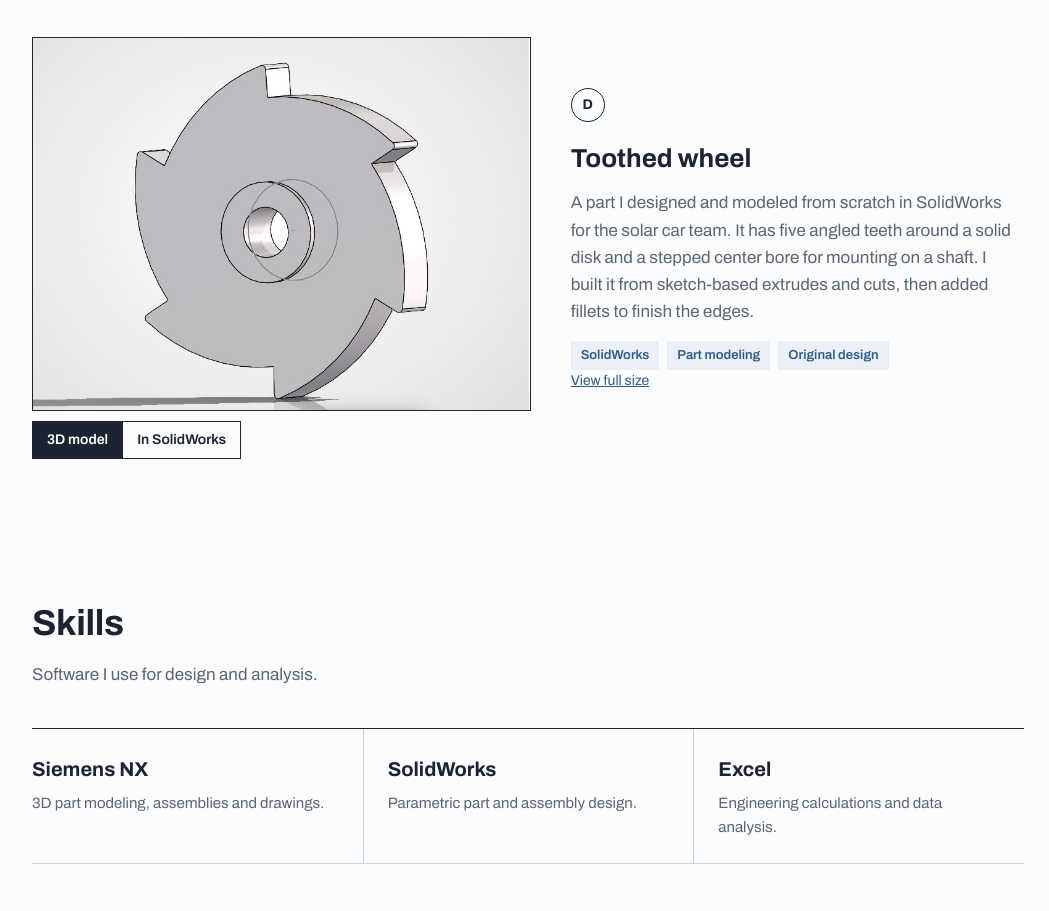
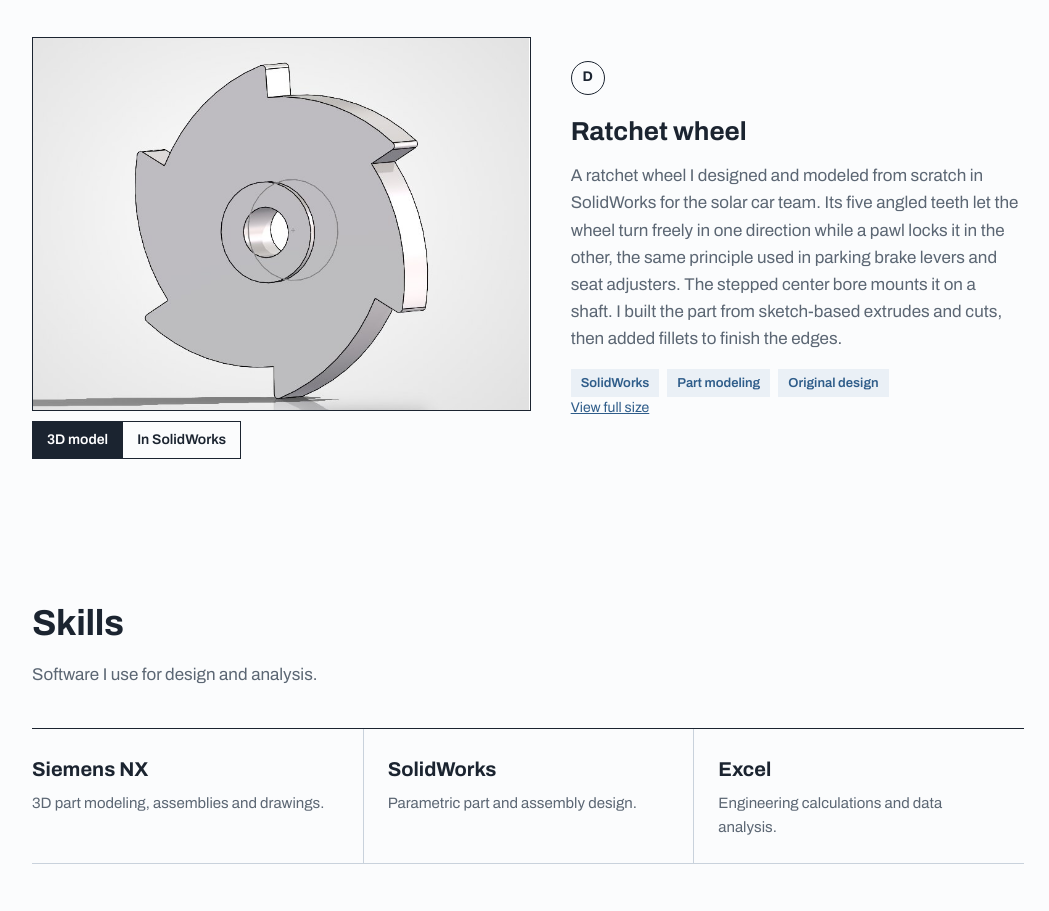
Before and after one commit to IzzyyEgan28/IzzyyEgan28.github.io, a plain HTML site: page index.html in a window 1280 px wide. Shown: the part 2457-3368 px from the top of the page, without its empty margins (112-1161 px from the left). Drawn offline with Linux system fonts and the light colour scheme.

Commit message:
Name solar part a ratchet wheel and explain its function
Co-Authored-By: Claude Opus 5.5 <noreply@anthropic.com>
Claude-Session: https://claude.ai/code/session_01MA7mDoS8TBBmJWrutiErnh

```diff
--- a/index.html
+++ b/index.html
@@ -271,16 +271,16 @@
       </div>
       <article class="project">
         <div class="gallery">
-          <div class="figure" data-img="images/solar-wheel-model.jpg" data-label="Toothed wheel 3D model"></div>
+          <div class="figure" data-img="images/solar-wheel-model.jpg" data-label="Ratchet wheel 3D model"></div>
           <div class="views" role="group" aria-label="Choose view">
-            <button type="button" aria-pressed="true" data-src="images/solar-wheel-model.jpg" data-alt="Toothed wheel 3D model">3D model</button>
-            <button type="button" aria-pressed="false" data-src="images/solar-wheel-solidworks.jpg" data-alt="Toothed wheel open in SolidWorks with its feature tree">In SolidWorks</button>
+            <button type="button" aria-pressed="true" data-src="images/solar-wheel-model.jpg" data-alt="Ratchet wheel 3D model">3D model</button>
+            <button type="button" aria-pressed="false" data-src="images/solar-wheel-solidworks.jpg" data-alt="Ratchet wheel open in SolidWorks with its feature tree">In SolidWorks</button>
           </div>
         </div>
         <div>
           <div class="detail-tag" aria-hidden="true">D</div>
-          <h4>Toothed wheel</h4>
-          <p>A part I designed and modeled from scratch in SolidWorks for the solar car team. It has five angled teeth around a solid disk and a stepped center bore for mounting on a shaft. I built it from sketch-based extrudes and cuts, then added fillets to finish the edges.</p>
+          <h4>Ratchet wheel</h4>
+          <p>A ratchet wheel I designed and modeled from scratch in SolidWorks for the solar car team. Its five angled teeth let the wheel turn freely in one direction while a pawl locks it in the other, the same principle used in parking brake levers and seat adjusters. The stepped center bore mounts it on a shaft. I built the part from sketch-based extrudes and cuts, then added fillets to finish the edges.</p>
           <ul class="chips"><li>SolidWorks</li><li>Part modeling</li><li>Original design</li></ul>
         </div>
       </article>
```
